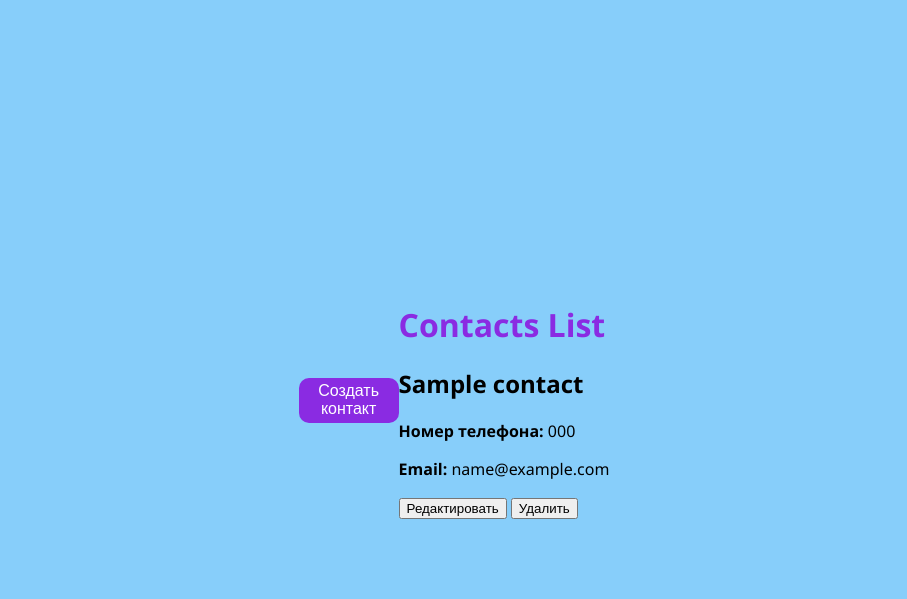
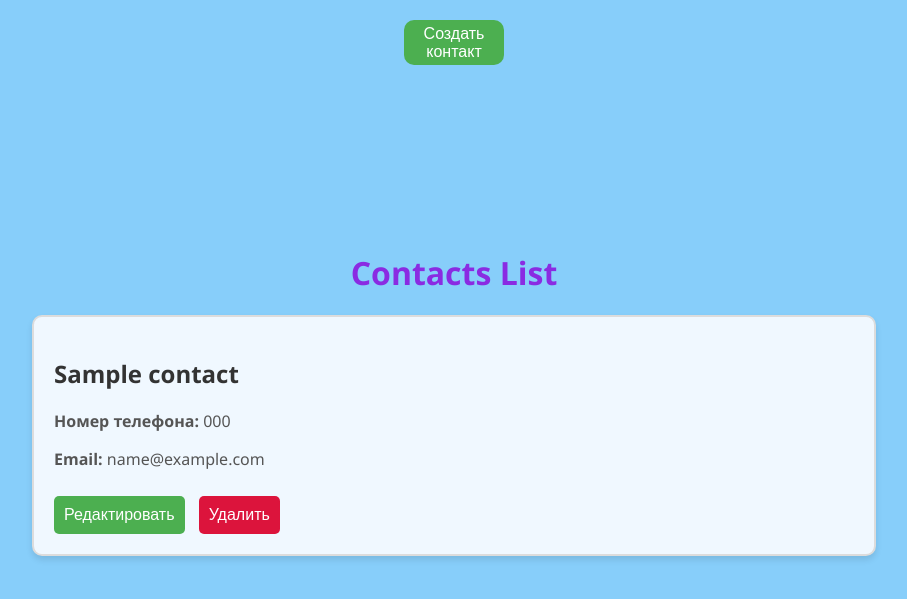
Before and after one commit to Otabekkk/ContactsApp, a Flask app: page / in a window 1280 px wide. Shown: the top 599 px of the page, without its empty margins (186-1093 px from the left). Run offline with Flask 3, Linux system fonts and the light colour scheme; tables that the repository leaves empty hold one stand-in row (values such as "Sample post").

Commit message:
Почтиии готово

```diff
--- a/static/index.css
+++ b/static/index.css
@@ -1,5 +1,9 @@
 .btn_add_contact {
-    background-color: #8A2BE2;
+    position: fixed;
+    top: 20px;
+    left: 50%;
+    transform: translateX(-50%);
+    background-color: #4caf50;
     width: 100px;
     height: 45px;
     color: white;
@@ -7,6 +11,7 @@
     border-radius: 10px;
     cursor: pointer;
     font-size: 16px;
+    z-index: 10;
 }
 
 .btn_add_contact:hover{
@@ -28,16 +33,69 @@ h1 {
 }
 
 
-.contactsList {
-    background-color: #1E90FF;
+.contacts_container {
+    /* background-color: #1E90FF; */
     display: flex;
     flex-direction: column;
-    justify-content: center;
     align-items: center;
     padding: 20px;
-    margin: 0 auto;
-    width: 800px;
-    height: 400px;
+    width: 100%;
+    overflow-y: auto;
+    max-height: calc(100vh - 80px);
+}
+
+
+.contact {
+    background-color: #f0f8ff;
+    border: 2px solid #dcdcdc;
+    padding: 20px;
+    width: 100%;
+    max-width: 800px;
+    margin-bottom: 15px;
     border-radius: 10px;
-    border: 5px solid white;
+    box-shadow: 0 4px 6px rgba(0, 0, 0, 0.1);
 }
+
+.contact h2 {
+    font-size: 1.5 em;
+    color: #333;
+}
+
+.contact p {
+    font-size: 1.1 em;
+    color: #555;
+}
+
+.delete_btn {
+    margin-top: 10px;
+    padding: 10px;
+    color: white;
+    border: none;
+    border-radius: 5px;
+    cursor: pointer;
+    font-size: 1em;
+    margin-right: 10px;
+    margin-top: 10px;
+    background-color: #DC143C;
+}
+
+.delete_btn:hover {
+    background-color: #FF0000;
+}
+
+.edit_btn {
+    margin-top: 10px;
+    padding: 10px;
+    background-color: #4caf50;
+    color: white;
+    border: none;
+    border-radius: 5px;
+    cursor: pointer;
+    font-size: 1em;
+    margin-right: 10px;
+    margin-top: 10px;
+}
+
+.edit_btn:hover {
+    background-color: #45a049;
+}
--- a/static/script.js
+++ b/static/script.js
@@ -0,0 +1,7 @@
+function confirmDelete(contact_id) {
+    var result = confirm('Вы правда хотите удалить контакт?')
+
+    if (result) {
+        window.location.href = 'delete/' + contact_id;
+    }
+}
--- a/templates/add.html
+++ b/templates/add.html
@@ -3,7 +3,7 @@
 <head>
     <meta charset="UTF-8">
     <meta name="viewport" content="width=device-width, initial-scale=1.0">
-    <link rel="stylesheet" href="{{ url_for('static', filename='style.css') }}">
+    <link rel="stylesheet" href="{{ url_for('static', filename='add.css') }}">
     <title>Document</title>
 </head>
 <body>
--- a/templates/edit.html
+++ b/templates/edit.html
@@ -3,9 +3,11 @@
 <head>
     <meta charset="UTF-8">
     <meta name="viewport" content="width=device-width, initial-scale=1.0">
+    <link rel="stylesheet" href="{{ url_for('static', filename='edit.css') }}">
     <title>Редактировать</title>
 </head>
 <body>
+    <div class="edit_contact">
         <h1>Редактировать контакт</h1>
         <form action="" method="POST">
             <input type="text" id="name" name="name" value="{{ contact.name }}" required>
@@ -16,5 +18,6 @@
 
             <button type="submit">Сохранить</button>
         </form>
+    </div>
 </body>
 </html>
--- a/templates/index.html
+++ b/templates/index.html
@@ -4,6 +4,7 @@
     <meta charset="UTF-8">
     <meta name="viewport" content="width=device-width, initial-scale=1.0">
     <link rel="stylesheet" href="{{ url_for('static', filename='index.css') }}">
+    <script src="{{ url_for('static', filename='script.js') }}"></script>
     <title>Document</title>
 </head>
 <body>
@@ -18,13 +19,10 @@
             <p><strong>Email:</strong> {{ contact.email }}</p>
 
             <div class="actions">
-                <button onclick="window.location.href='{{ url_for('edit_contact', contact_id = contact.id) }}'">Редактировать</button>
-                <button onclick="window.location.href='{{ url_for('delete_contact', contact_id = contact.id) }}'">Удалить</button>
+                <button class="edit_btn" onclick="window.location.href='{{ url_for('edit_contact', contact_id = contact.id) }}'">Редактировать</button>
+                <button class="delete_btn" onclick="confirmDelete({{ contact.id }})">Удалить</button>
+                <!-- <button class="delete_btn" onclick="window.location.href='{{ url_for('delete_contact', contact_id = contact.id) }}'">Удалить</button> -->
             </div>
-            <!-- <ul>
-                <li>{{ contact.name }} {{ contact.phone }} - {{ contact.email }}</li>
-            </ul> -->
-
         </div>
         {% endfor %}
     </div>
```
Lines whose indentation alone changed are shown as unchanged.
